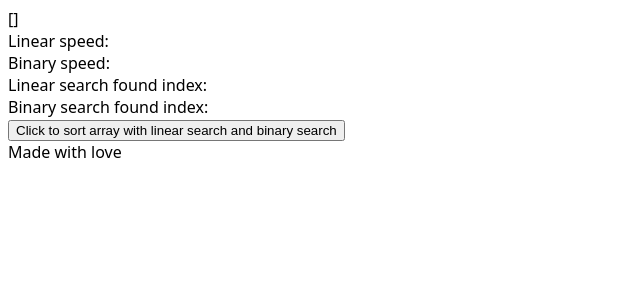
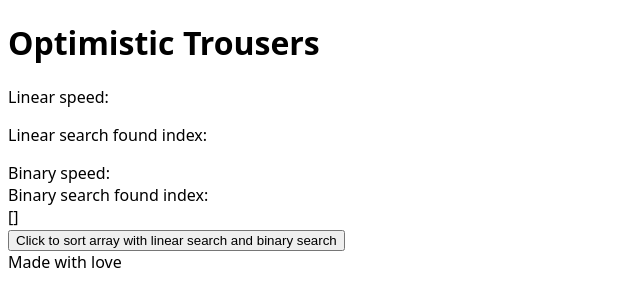
Before and after one commit to OptimisticTrousers/algorithms-401, a plain HTML site: page search-algorithm-comparison/index.html in a window 1280 px wide. Shown: the whole page, without its empty margins (0-640 px from the left). Drawn offline with Linux system fonts and the light colour scheme.

Commit message:
Creating two containers for linear search and binary search

```diff
--- a/search-algorithm-comparison/index.html
+++ b/search-algorithm-comparison/index.html
@@ -9,13 +9,22 @@
     <script src="script.js" defer></script>
   </head>
   <body>
+    <header>
+      <h1>Optimistic Trousers</h1>
+    </header>
     <main class="main">
+      <div class="main__linear-container">
+        <p class="main__linear">Linear speed:</p>
+        <p class="main__linear-index">Linear search found index:</p>
+      </div>
+      <div class="main__binary-container">
+        <div class="main__binary">Binary speed:</div>
+        <div class="main__binary-index">Binary search found index:</div>
+      </div>
       <div class="main__display">[]</div>
-      <div class="main__linear">Linear speed: </div>
-      <div class="main__binary">Binary speed: </div>
-      <div class="main__linear-index">Linear search found index: </div>
-      <div class="main__binary-index">Binary search found index: </div>
-      <button class="main__button">Click to sort array with linear search and binary search</button>
+      <button class="main__button">
+        Click to sort array with linear search and binary search
+      </button>
     </main>
     <footer class="footer">Made with love</footer>
   </body>
```
